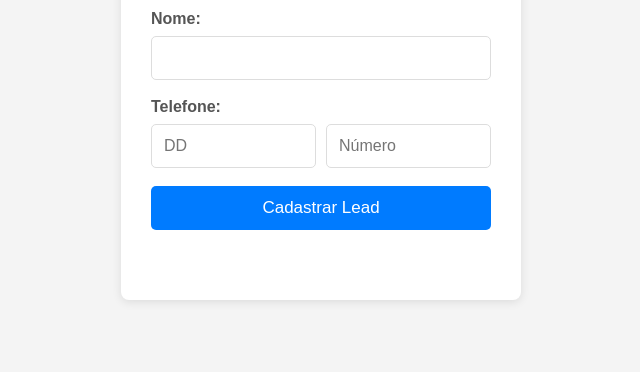
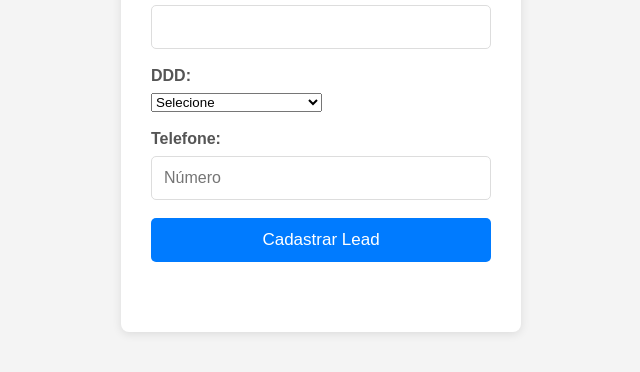
Before and after one commit to pollyanna79/captura-de-leads, a plain HTML site: page index.html in a window 1280 px wide. Shown: the part 296-668 px from the top of the page, without its empty margins (319-959 px from the left). Drawn offline with Linux system fonts and the light colour scheme.

Commit message:
Update index.html

```diff
--- a/index.html
+++ b/index.html
@@ -15,11 +15,25 @@
                 <input type="text" id="nome" name="nome" required>
             </div>
             <div class="form-group">
-                <label for="dd">Telefone:</label>
-                <div class="phone-inputs">
-                    <input type="text" id="dd" name="dd" placeholder="DD" maxlength="2" required>
-                    <input type="text" id="telefone" name="telefone" placeholder="Número" maxlength="9" required>
-                </div>
+                <label for="dd">DDD:</label>
+                <select id="dd" name="dd" required>
+                    <option value="">Selecione</option>
+                    <option value="11">11 (SP - Capital)</option>
+                    <option value="21">21 (RJ - Capital)</option>
+                    <option value="31">31 (MG - Belo Horizonte)</option>
+                    <option value="41">41 (PR - Curitiba)</option>
+                    <option value="51">51 (RS - Porto Alegre)</option>
+                    <option value="61">61 (DF - Brasília)</option>
+                    <option value="71">71 (BA - Salvador)</option>
+                    <option value="81">81 (PE - Recife)</option>
+                    <option value="85">85 (CE - Fortaleza)</option>
+                    <option value="91">91 (PA - Belém)</option>
+                    <!-- Adicione outros DDDs conforme necessário -->
+                </select>
+            </div>
+            <div class="form-group">
+                <label for="telefone">Telefone:</label>
+                <input type="text" id="telefone" name="telefone" placeholder="Número" maxlength="9" required>
             </div>
             <button type="submit">Cadastrar Lead</button>
         </form>
```
